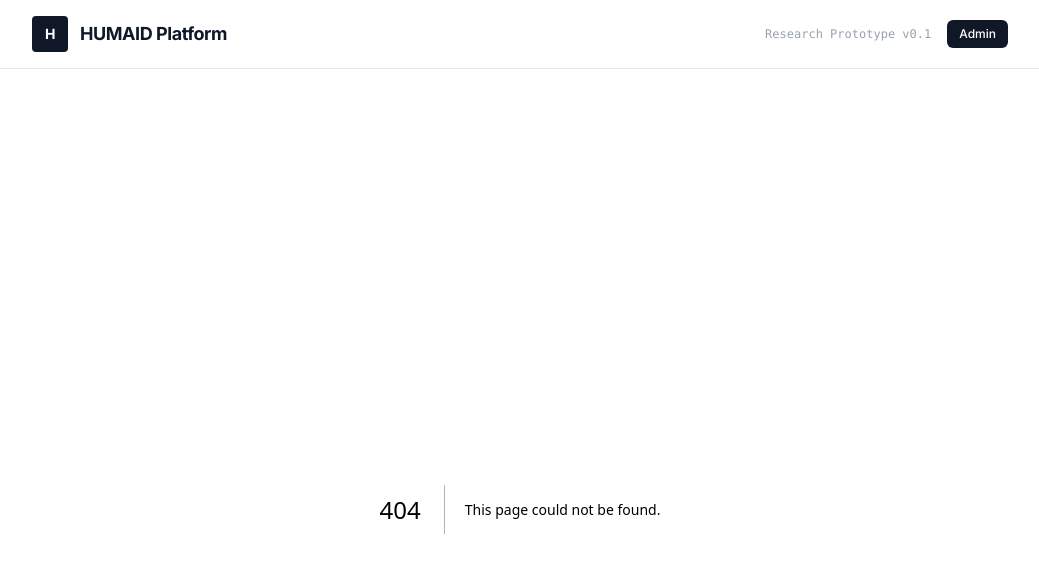
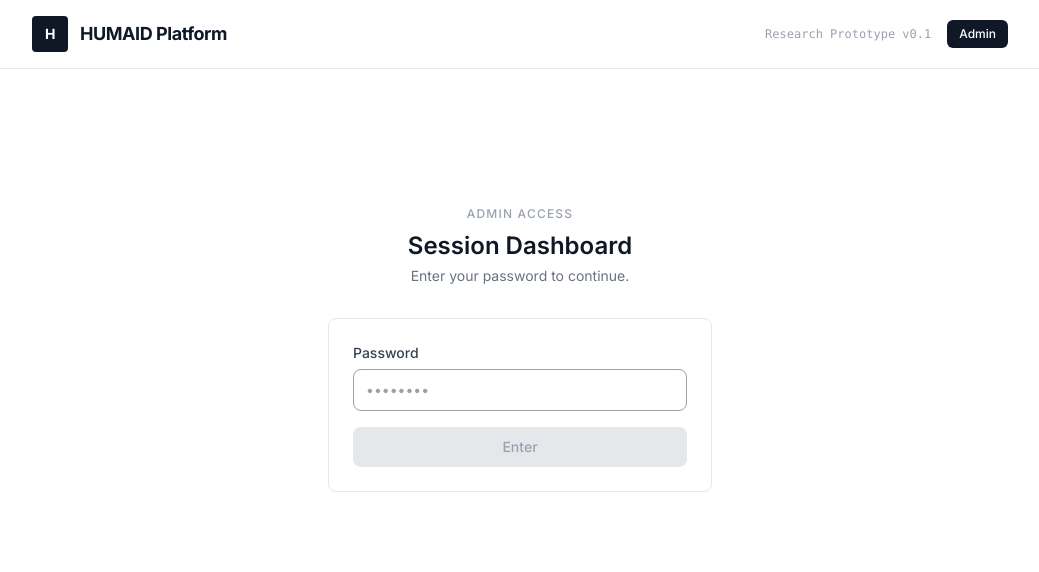
Before and after one commit to Jackustc/humaidplatform, a Next.js app: page /admin/login in a window 1280 px wide. Before the commit this address had no page. Shown: the top 572 px of the page, without its empty margins (120-1159 px from the left). Built offline with nearby package versions, Linux system fonts and the light colour scheme.

Commit message:
Add password-protected admin login
Middleware redirects all /admin routes to /admin/login unless a valid
session cookie is present. Login API validates ADMIN_PASSWORD env var
and sets an httpOnly cookie signed with ADMIN_SECRET. Logout clears
the cookie. Admin dashboard gains a Log out button.

```diff
--- /dev/null
+++ b/app/admin/login/page.tsx
@@ -0,0 +1,75 @@
+"use client";
+
+import { useState } from "react";
+import { useRouter } from "next/navigation";
+
+export default function AdminLoginPage() {
+  const router = useRouter();
+  const [password, setPassword] = useState("");
+  const [error, setError] = useState("");
+  const [loading, setLoading] = useState(false);
+
+  async function handleSubmit(e: React.FormEvent) {
+    e.preventDefault();
+    setLoading(true);
+    setError("");
+
+    try {
+      const res = await fetch("/api/admin/login", {
+        method: "POST",
+        headers: { "Content-Type": "application/json" },
+        body: JSON.stringify({ password }),
+      });
+
+      if (res.ok) {
+        router.push("/admin");
+        router.refresh();
+      } else {
+        setError("Incorrect password.");
+      }
+    } catch {
+      setError("Something went wrong. Please try again.");
+    } finally {
+      setLoading(false);
+    }
+  }
+
+  return (
+    <div className="min-h-[60vh] flex items-center justify-center">
+      <div className="w-full max-w-sm">
+        <div className="mb-8 text-center">
+          <p className="text-xs font-medium text-gray-400 uppercase tracking-widest mb-2">Admin Access</p>
+          <h1 className="text-2xl font-semibold text-gray-900 mb-1">Session Dashboard</h1>
+          <p className="text-sm text-gray-500">Enter your password to continue.</p>
+        </div>
+
+        <form onSubmit={handleSubmit} className="border border-gray-200 rounded-lg p-6 bg-white space-y-4">
+          <div>
+            <label className="block text-sm font-medium text-gray-700 mb-1.5">Password</label>
+            <input
+              type="password"
+              value={password}
+              onChange={(e) => setPassword(e.target.value)}
+              autoFocus
+              required
+              placeholder="••••••••"
+              className="w-full border border-gray-200 rounded-lg px-3 py-2.5 text-sm text-gray-700 focus:outline-none focus:border-gray-400 transition-colors"
+            />
+          </div>
+
+          {error && (
+            <p className="text-sm text-red-500">{error}</p>
+          )}
+
+          <button
+            type="submit"
+            disabled={loading || !password}
+            className="w-full bg-gray-900 hover:bg-gray-700 disabled:bg-gray-200 disabled:text-gray-400 disabled:cursor-not-allowed text-white font-medium py-2.5 rounded-lg transition-colors text-sm"
+          >
+            {loading ? "Checking…" : "Enter"}
+          </button>
+        </form>
+      </div>
+    </div>
+  );
+}
--- a/app/admin/page.tsx
+++ b/app/admin/page.tsx
@@ -56,12 +56,23 @@ export default function AdminPage() {
           <h1 className="text-2xl font-semibold text-gray-900 mb-1">Session Dashboard</h1>
           <p className="text-sm text-gray-500">All recorded participant sessions.</p>
         </div>
+        <div className="flex items-center gap-2">
           <a
             href="/api/export"
             className="flex-shrink-0 text-sm font-medium border border-gray-300 hover:border-gray-500 text-gray-700 px-4 py-2 rounded-md transition-colors"
           >
             Export CSV
           </a>
+          <button
+            onClick={async () => {
+              await fetch("/api/admin/logout", { method: "POST" });
+              window.location.href = "/admin/login";
+            }}
+            className="flex-shrink-0 text-sm font-medium text-gray-400 hover:text-gray-700 px-3 py-2 transition-colors"
+          >
+            Log out
+          </button>
+        </div>
       </div>
 
       {loading ? (
--- /dev/null
+++ b/app/api/admin/login/route.ts
@@ -0,0 +1,26 @@
+import { NextRequest, NextResponse } from "next/server";
+
+export async function POST(req: NextRequest) {
+  const { password } = await req.json();
+
+  const adminPassword = process.env.ADMIN_PASSWORD;
+  const adminSecret = process.env.ADMIN_SECRET;
+
+  if (!adminPassword || !adminSecret) {
+    return NextResponse.json({ error: "Server misconfigured" }, { status: 500 });
+  }
+
+  if (password !== adminPassword) {
+    return NextResponse.json({ error: "Incorrect password" }, { status: 401 });
+  }
+
+  const res = NextResponse.json({ success: true });
+  res.cookies.set("humaid_admin_token", adminSecret, {
+    httpOnly: true,
+    secure: process.env.NODE_ENV === "production",
+    sameSite: "lax",
+    maxAge: 60 * 60 * 24 * 7, // 7 days
+    path: "/",
+  });
+  return res;
+}
--- /dev/null
+++ b/app/api/admin/logout/route.ts
@@ -0,0 +1,11 @@
+import { NextResponse } from "next/server";
+
+export async function POST() {
+  const res = NextResponse.json({ success: true });
+  res.cookies.set("humaid_admin_token", "", {
+    httpOnly: true,
+    maxAge: 0,
+    path: "/",
+  });
+  return res;
+}
--- /dev/null
+++ b/middleware.ts
@@ -0,0 +1,28 @@
+import { NextRequest, NextResponse } from "next/server";
+
+export function middleware(req: NextRequest) {
+  const { pathname } = req.nextUrl;
+
+  // Allow the login page and login API through without a check
+  if (pathname === "/admin/login" || pathname.startsWith("/api/admin/")) {
+    return NextResponse.next();
+  }
+
+  // Protect everything under /admin
+  if (pathname.startsWith("/admin")) {
+    const token = req.cookies.get("humaid_admin_token")?.value;
+    const secret = process.env.ADMIN_SECRET;
+
+    if (!token || !secret || token !== secret) {
+      const loginUrl = req.nextUrl.clone();
+      loginUrl.pathname = "/admin/login";
+      return NextResponse.redirect(loginUrl);
+    }
+  }
+
+  return NextResponse.next();
+}
+
+export const config = {
+  matcher: ["/admin/:path*"],
+};
```
Lines whose indentation alone changed are shown as unchanged.
